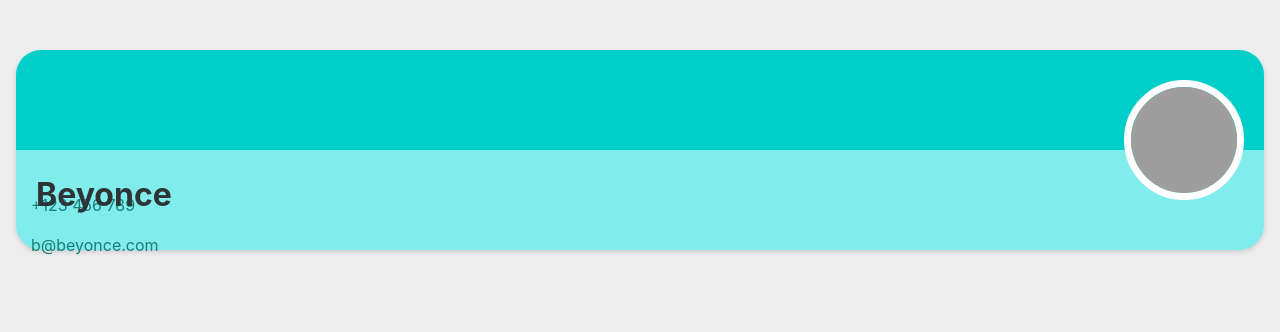
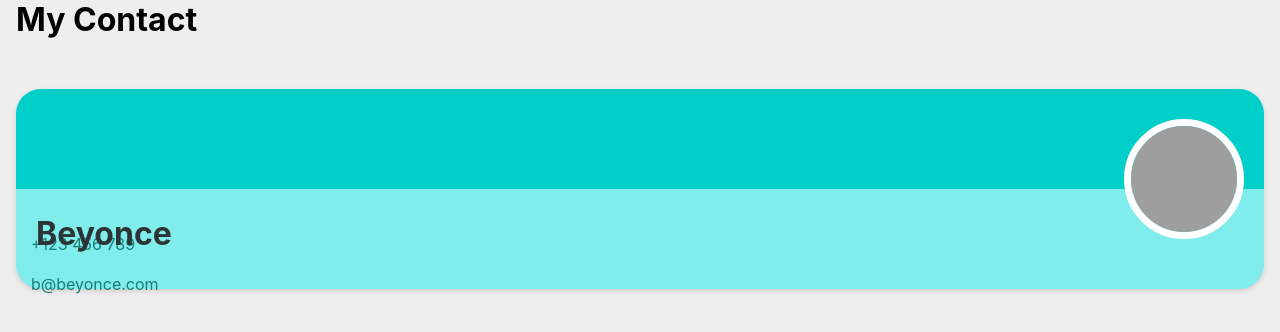
Before and after one commit to GUchechi/Code-with-Angela, a React (Create React App) app: page / in a window 1280 px wide. Shown: the top 332 px of the page. Built offline with nearby package versions, Linux system fonts and the light colour scheme; grey boxes are pictures that could not be loaded.

Commit message:
added a h1 elemeent

```diff
--- a/src/App.css
+++ b/src/App.css
@@ -61,6 +61,7 @@
   word-wrap: break-word;
 }
 
+/* Card */
 .card {
   border-radius: 25px;
   position: relative;
--- a/src/App.js
+++ b/src/App.js
@@ -12,6 +12,8 @@
      <Note />
      <Footer /> */}
 
+     <h1 className="heading">My Contact</h1>
+
      <Card />
     </div>
   );
```
